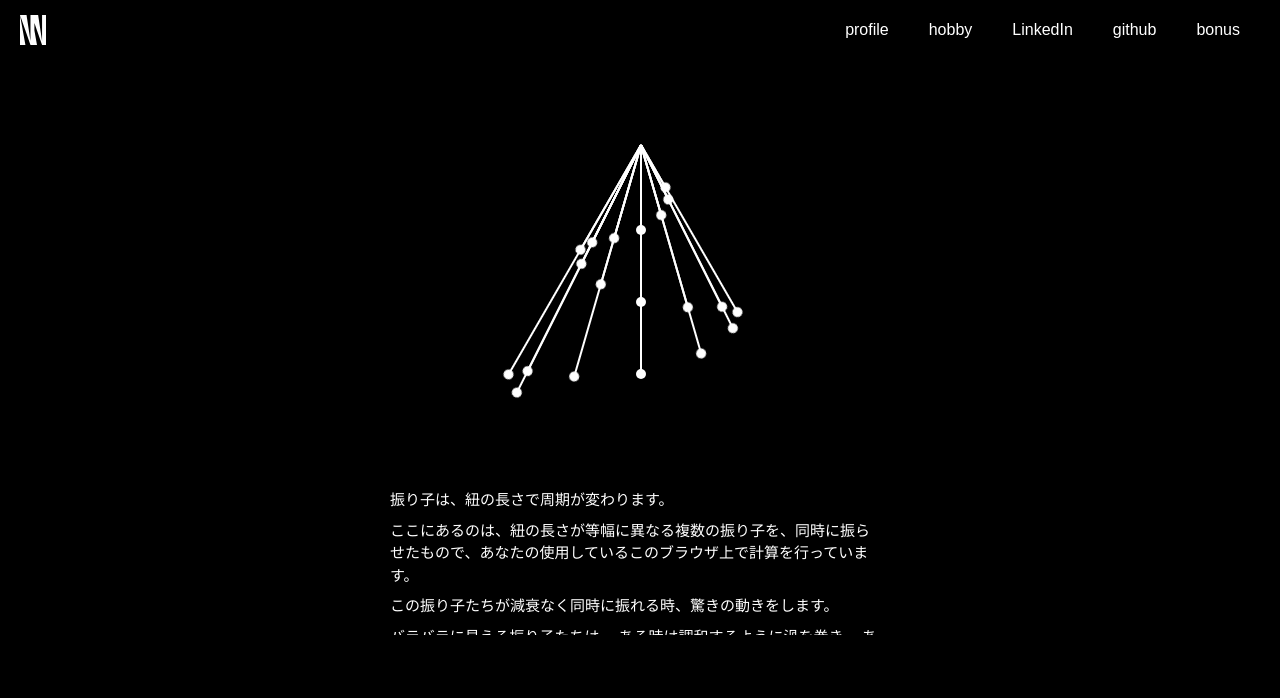
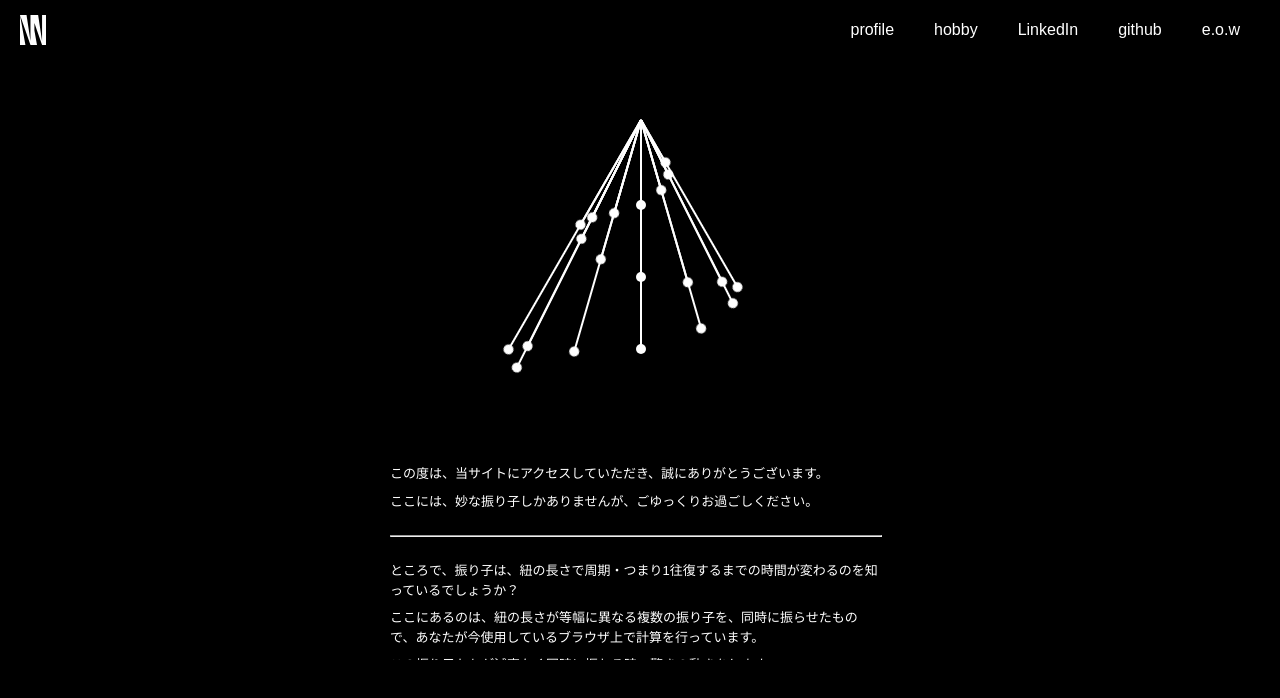
Before and after one commit to n2-freevas/n2-freevas-web, a SvelteKit app: page /bonus in a window 1280 px wide. Shown: the top 698 px of the page. Built offline with nearby package versions, Linux system fonts and the light colour scheme.

Commit message:
bonus > 末筆としてで調整

```diff
--- a/src/lib/store/main-menu.ts
+++ b/src/lib/store/main-menu.ts
@@ -66,11 +66,11 @@ export const mainmenus = writable<MainMenu[]>([
     //     submenu: []
     // },
     {
-        name: 'bonus',
+        name: 'e.o.w',
         path: '/bonus',
         img: '/img/bonus.svg',
         active: true,
-        explain: 'CSSでつくったおもちゃなど',
+        explain: '末筆として。',
         submenu: []
     }
 ])
--- a/src/routes/(normal)/bonus/+page.svelte
+++ b/src/routes/(normal)/bonus/+page.svelte
@@ -16,9 +16,14 @@
 <section class="show-room">
   <PendulumLoader numof_pendulum={20} initial_length={50} />
   <div class="explain-box com_scroll-shader com_is-vertical">
-    <p>振り子は、紐の長さで周期が変わります。</p>
+    <p>この度は、当サイトにアクセスしていただき、誠にありがとうございます。</p>
+    <p>ここには、妙な振り子しかありませんが、ごゆっくりお過ごしください。</p>
+    <hr style="margin: 20px 0; height: 1px;" />
     <p>
-      ここにあるのは、紐の長さが等幅に異なる複数の振り子を、同時に振らせたもので、あなたの使用しているこのブラウザ上で計算を行っています。
+      ところで、振り子は、紐の長さで周期・つまり1往復するまでの時間が変わるのを知っているでしょうか？
+    </p>
+    <p>
+      ここにあるのは、紐の長さが等幅に異なる複数の振り子を、同時に振らせたもので、あなたが今使用しているブラウザ上で計算を行っています。
     </p>
     <p>この振り子たちが減衰なく同時に振れる時、驚きの動きをします。</p>
     <p>
@@ -44,7 +49,7 @@
 
     .explain-box {
       max-width: 500px;
-      height: 150px;
+      height: 200px;
       overflow-y: scroll;
       padding-right: 8px;
       padding-bottom: 32px;
@@ -72,7 +77,7 @@
 
       p {
         padding: 4px 0;
-        font-size: 15px;
+        font-size: 13px;
       }
       .shade {
         height: 20px;
```
